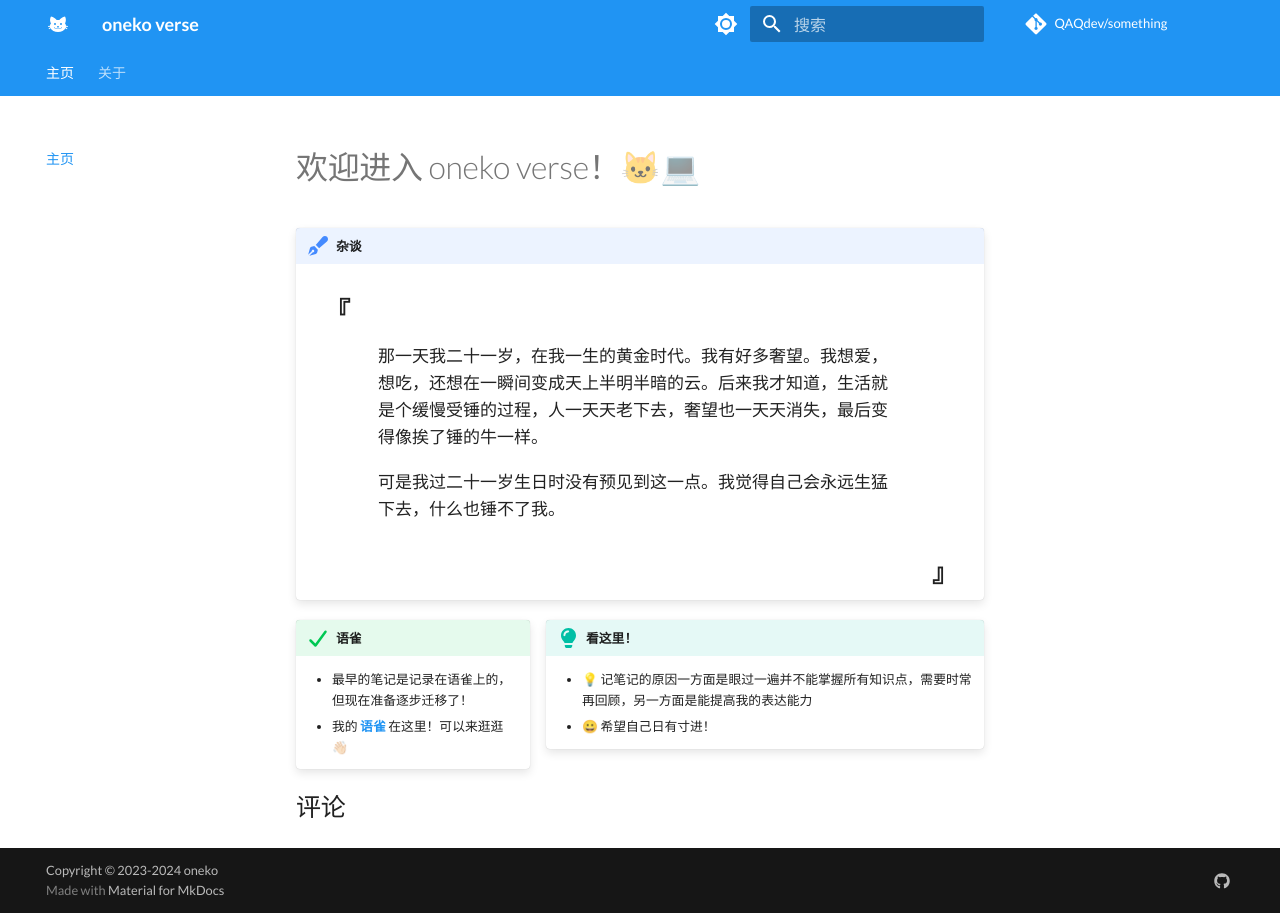
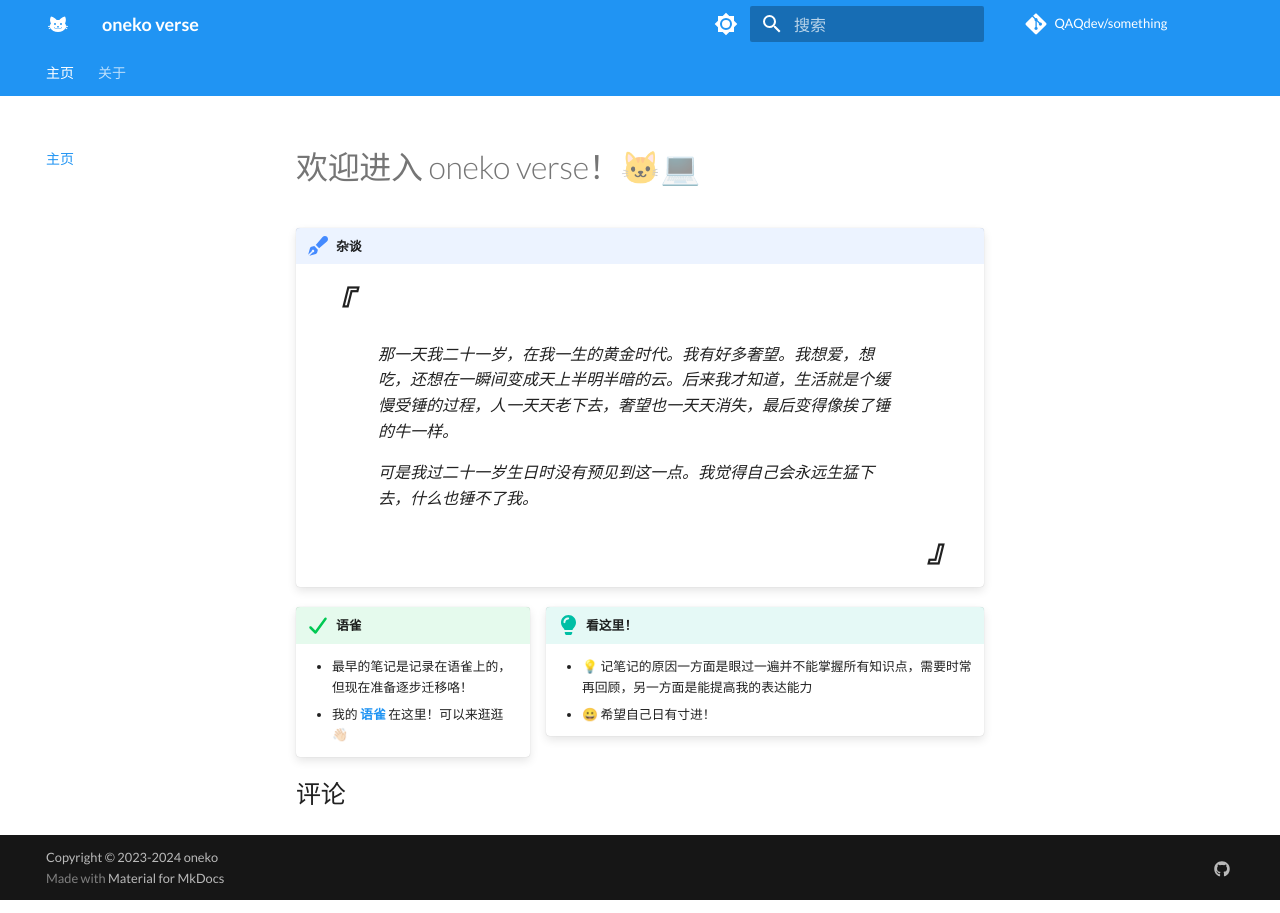
Before and after one commit to QAQdev/notes, an MkDocs documentation site: the page built from docs/index.md, in a window 1280 px wide. Built offline with MkDocs 1.6.1 and Material for MkDocs 9.7.7, drawn with Linux system fonts in a browser that asks for light colours; comment, search, counter and statistics services are not loaded.

Commit message:
更新了index

```diff
--- a/docs/index.md
+++ b/docs/index.md
@@ -1,21 +1,21 @@
 # 欢迎进入 oneko verse！🐱‍💻
 
 !!! note "杂谈"
-    <div style="font-size:30px;font-weight:bold;width:10px;padding: 0 15px;">
-        ~『~
+    <div style="font-size:30px;font-weight:bold;padding: 0 15px;">
+        *『*
     </div>
-    <p style="font-size:17px;padding: 0 70px;">
-    那一天我二十一岁，在我一生的黄金时代。我有好多奢望。我想爱，想吃，还想在一瞬间变成天上半明半暗的云。后来我才知道，生活就是个缓慢受锤的过程，人一天天老下去，奢望也一天天消失，最后变得像挨了锤的牛一样。
+    <p style="font-family:;font-size:16px;padding: 0 70px;">
+    *那一天我二十一岁，在我一生的黄金时代。我有好多奢望。我想爱，想吃，还想在一瞬间变成天上半明半暗的云。后来我才知道，生活就是个缓慢受锤的过程，人一天天老下去，奢望也一天天消失，最后变得像挨了锤的牛一样。*
     </p>
-    <p style="font-size:17px;padding: 0 70px;">
-    可是我过二十一岁生日时没有预见到这一点。我觉得自己会永远生猛下去，什么也锤不了我。
+    <p style="font-family:;font-size:16px;padding: 0 70px;">
+    *可是我过二十一岁生日时没有预见到这一点。我觉得自己会永远生猛下去，什么也锤不了我。*
     </p>
     <div align="right" style="font-size:30px;font-weight:bold;padding: 0 15px;">
-        ~』~
+        *』*
     </div>
 
 !!! success inline "语雀"
-    - 最早的笔记是记录在语雀上的，但现在准备逐步迁移了！
+    - 最早的笔记是记录在语雀上的，但现在准备逐步迁移咯！
     - 我的 **[语雀](https://www.yuque.com/oneko/something)** 在这里！可以来逛逛👋🏻
 
 !!! tip "看这里！"
```
